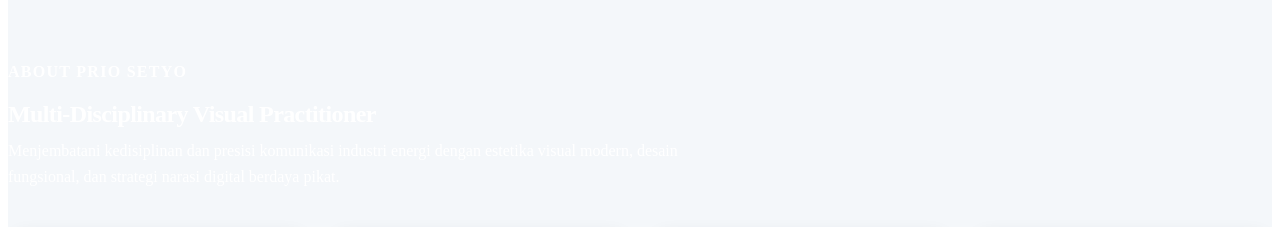
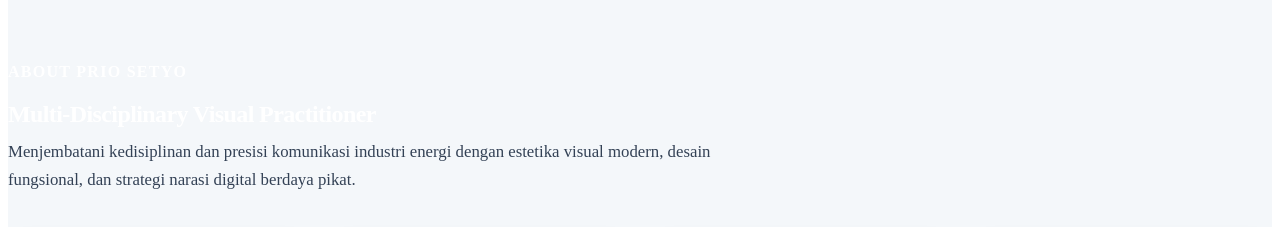
Before and after one commit to priosetyo/portfolio_prio, a React (Vite) app: page / in a window 1280 px wide. Shown: the part 1460-1687 px from the top of the page. Built offline with nearby package versions, Linux system fonts and the light colour scheme; no server answers; the database is empty; grey boxes are pictures that could not be loaded; the HTML template or start-up script is replaced by a standard one.

Commit message:
fix(about): improve sub-headline text contrast for optimal readability

```diff
--- a/src/components/sections/About.jsx
+++ b/src/components/sections/About.jsx
@@ -146,9 +146,10 @@ export function About({ settings }) {
           <p
             className="font-body-md"
             style={{
-              color: 'var(--color-outline-variant)',
-              maxWidth: '44rem',
-              lineHeight: 1.6,
+              color: '#334155',
+              fontSize: '1.05rem',
+              maxWidth: '46rem',
+              lineHeight: 1.65,
               margin: 0
             }}
           >
```
